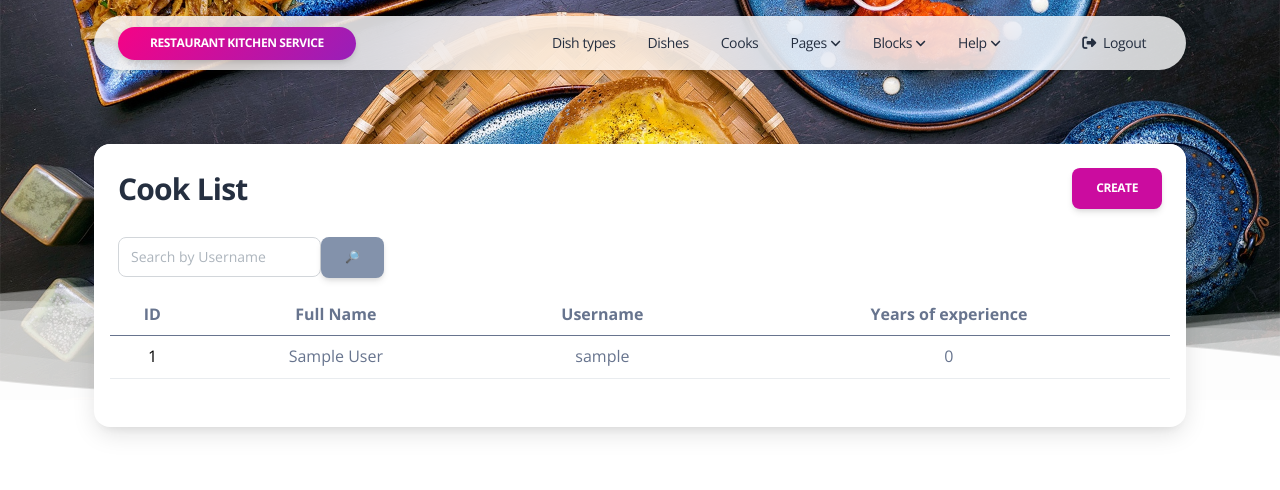
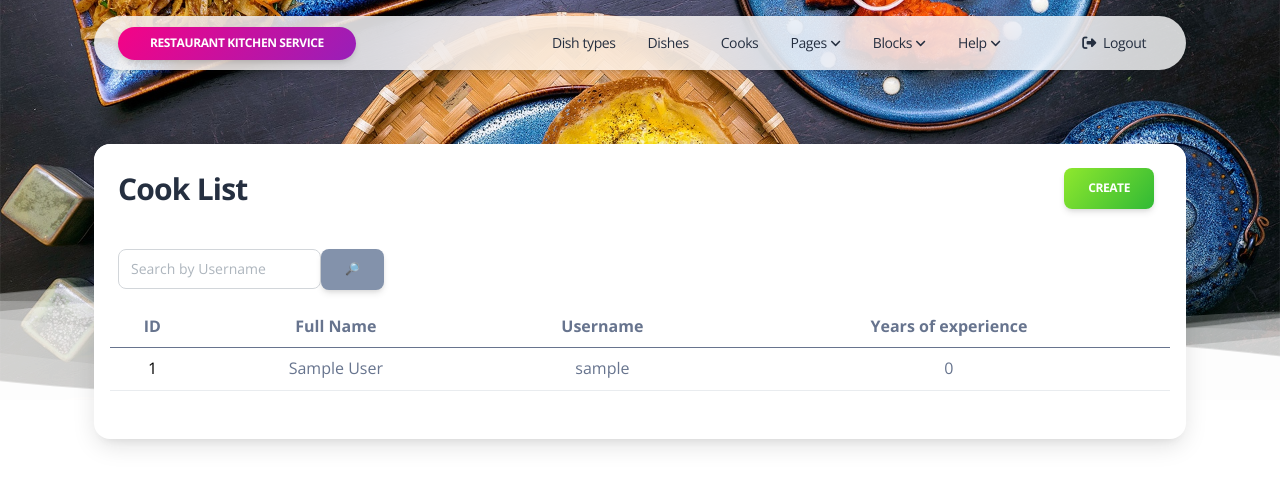
Before and after one commit to V-Shkrobatskyi/Restaurant-Kitchen-Service, a Django app: page /kitchen/cooks/ in a window 1280 px wide; the page is wider, and only the part inside the window is pictured. Shown: the top 490 px of that part. Run offline with Django 5.2, Linux system fonts and the light colour scheme; the visitor is signed in with stand-in values (Sample User, id 1); data comes from the database, SQL or seed files in the repository; some libraries are stand-ins or nearby versions.

Commit message:
fix create button style in cook list template

```diff
--- a/templates/kitchen/cook_list.html
+++ b/templates/kitchen/cook_list.html
@@ -21,7 +21,7 @@
       <div class="card border-radius-xl overflow-hidden shadow-lg">
         <div class="card-header border-0">
           <h3 class="mb-0">Cook List
-            <a href="{% url 'kitchen:cook-create' %}" style="float: right" class="btn btn-primary link-to-page mb-1">Create</a>
+            <a href="{% url 'kitchen:cook-create' %}" style="float: right" class="btn bg-gradient-success w-auto me-2">Create</a>
           </h3>
         </div>
 
```
